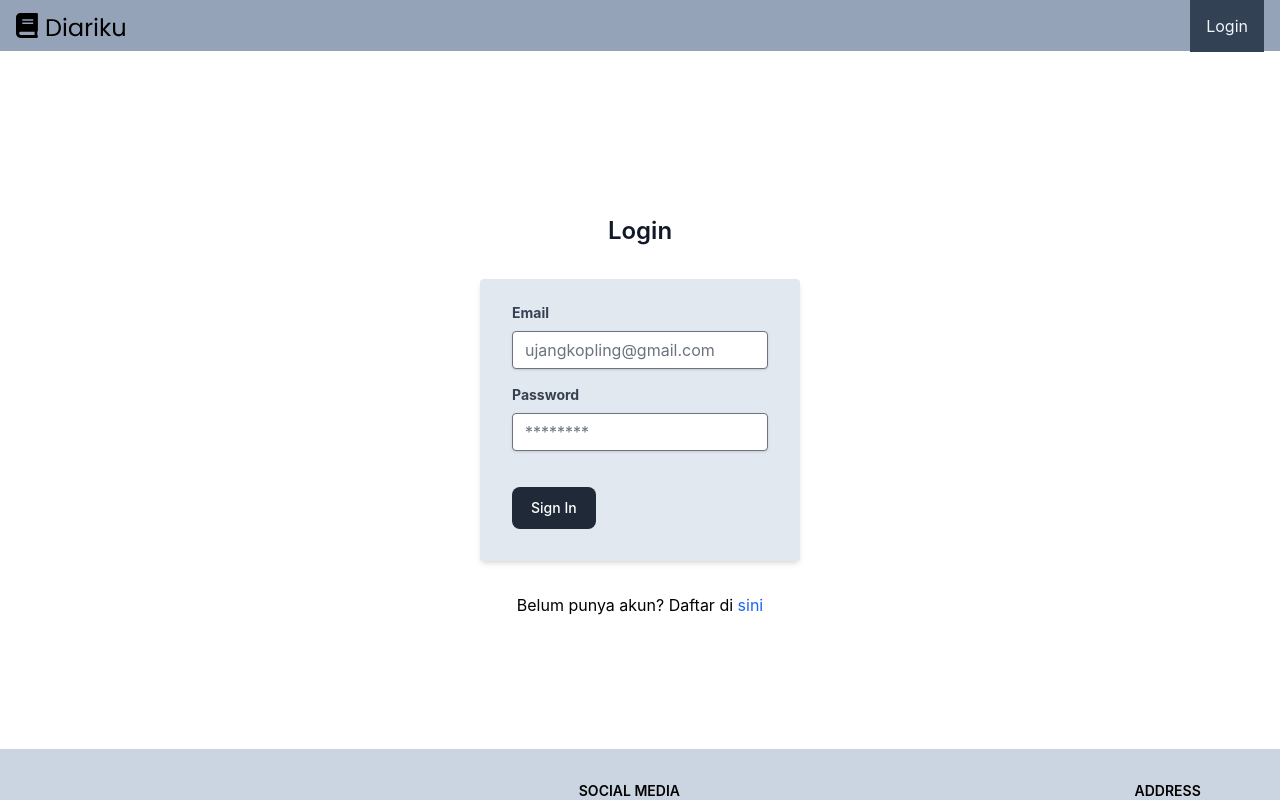
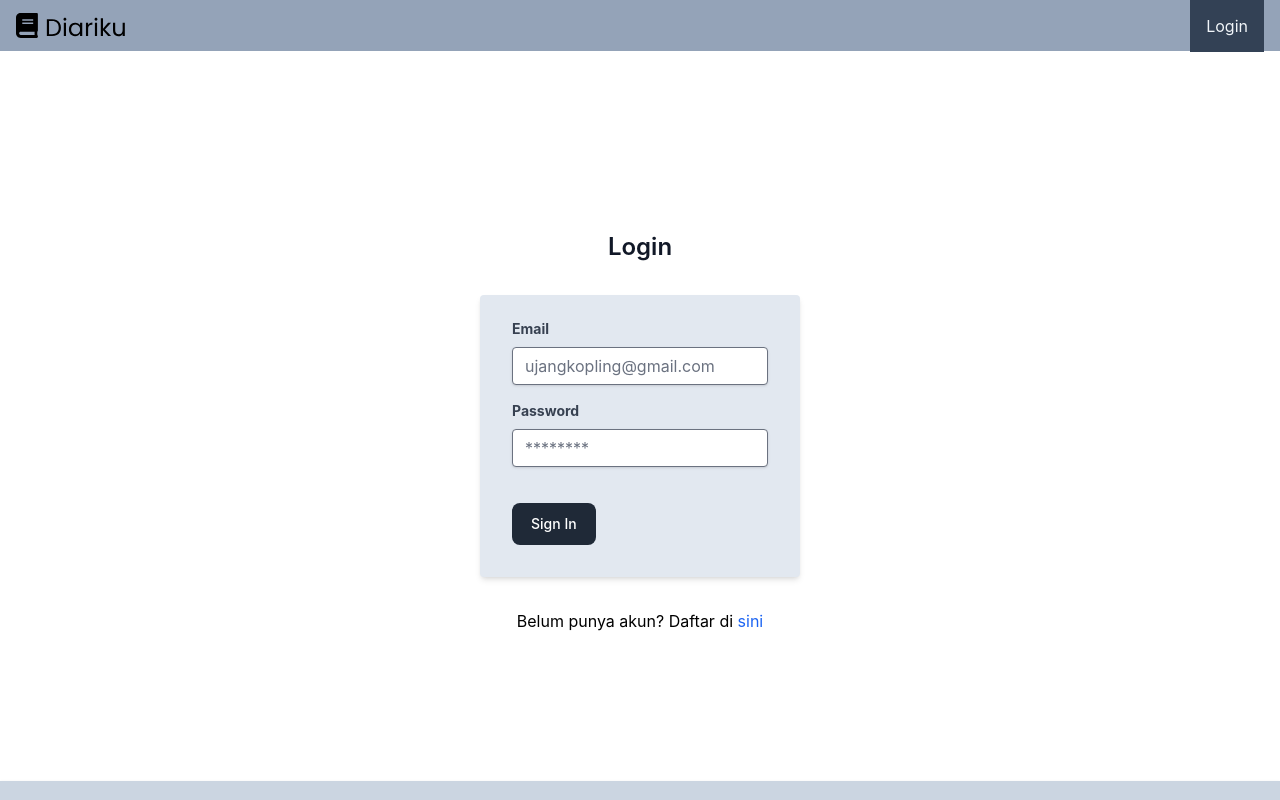
Before and after one commit to daffadmr/mini-project, a React (Create React App) app: page /login in a window 1280 px wide. Shown: the top 800 px of the page. Built offline with nearby package versions, Linux system fonts and the light colour scheme; no server answers.

Commit message:
development: Edit min height

```diff
--- a/src/components/Loadings/LoadingComponent.jsx
+++ b/src/components/Loadings/LoadingComponent.jsx
@@ -3,7 +3,7 @@ import React from "react";
 
 const LoadingComponent = () => {
   return (
-    <div className="h-[504px] flex flex-col items-center pt-24 md:pt-0 md:justify-center">
+    <div className="h-[536px] flex flex-col items-center pt-24 md:pt-0 md:justify-center">
       <Spinner color="gray" size="xl" light={true} />
     </div>
   );
--- a/src/components/Loadings/LoadingPage.jsx
+++ b/src/components/Loadings/LoadingPage.jsx
@@ -3,7 +3,7 @@ import React from "react";
 
 const LoadingPage = () => {
   return (
-    <div className="h-[698px] bg-slate-100 flex flex-col items-center pt-24 md:pt-0 md:justify-center">
+    <div className="min-h-[730px] bg-slate-100 flex flex-col items-center pt-24 md:pt-0 md:justify-center">
       <Spinner color="gray" size="xl" light={true} />
     </div>
   );
--- a/src/pages/DiaryDetail.jsx
+++ b/src/pages/DiaryDetail.jsx
@@ -56,7 +56,7 @@ const DiariDetail = () => {
         <meta name="description" content="Detail diari" />
       </Helmet>
       <div className="bg-slate-100" data-color-mode="light">
-        <div className="container flex items-center flex-col pb-20 min-h-[698px] overflow-x-hidden">
+        <div className="container flex items-center flex-col pb-20 min-h-[730px] overflow-x-hidden">
           <div className="flex justify-between w-full px-5">
             <Link to="/dashboard" className="self-start">
               <p className="px-3 py-5 lg:px-0 lg:py-5 underline">
--- a/src/pages/Login.jsx
+++ b/src/pages/Login.jsx
@@ -78,7 +78,7 @@ const Login = () => {
           content="Log in atau sign up ke diariku"
         />
       </Helmet>
-      <div className="flex flex-col align-middle justify-center justify-items-center h-[698px]">
+      <div className="flex flex-col align-middle justify-center justify-items-center min-h-[730px]">
         <h1 className="text-2xl font-semibold text-center text-gray-900 py-8">
           Login
         </h1>
```
